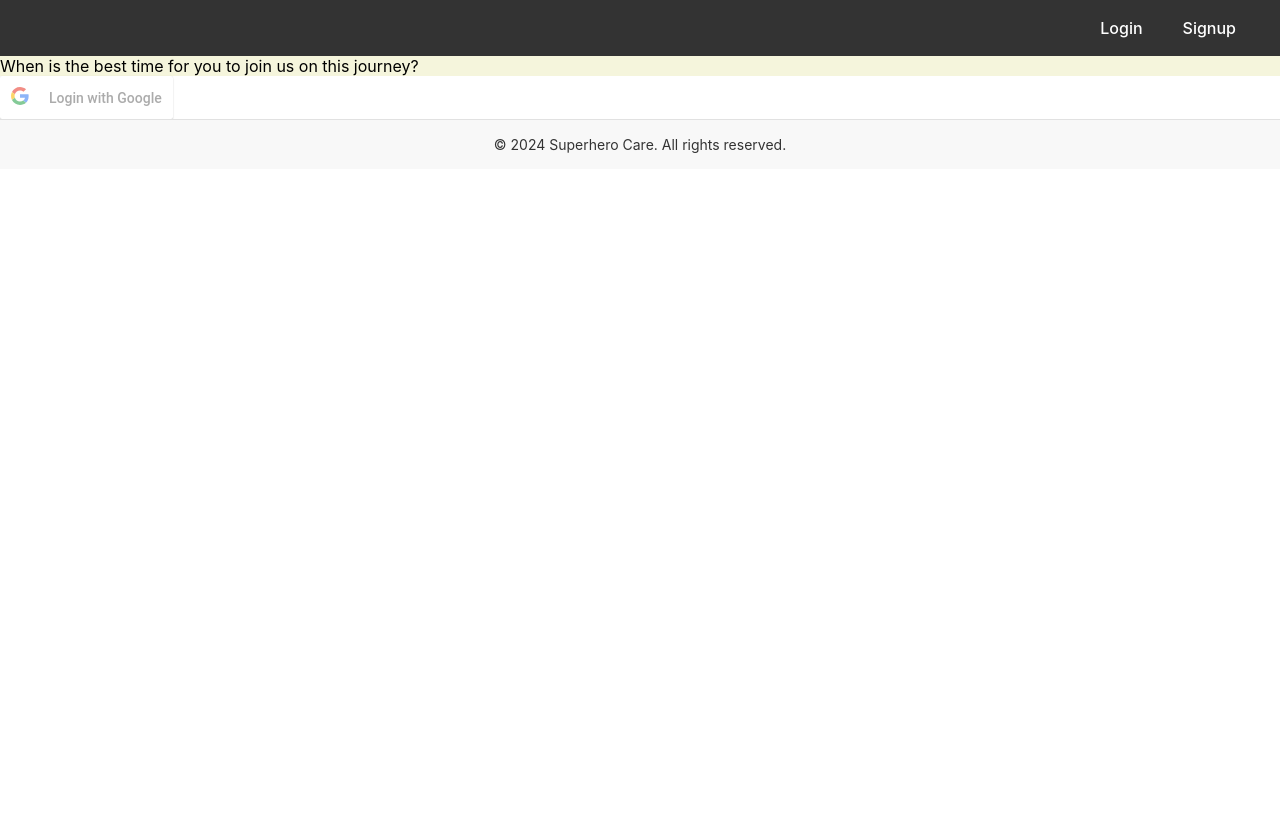
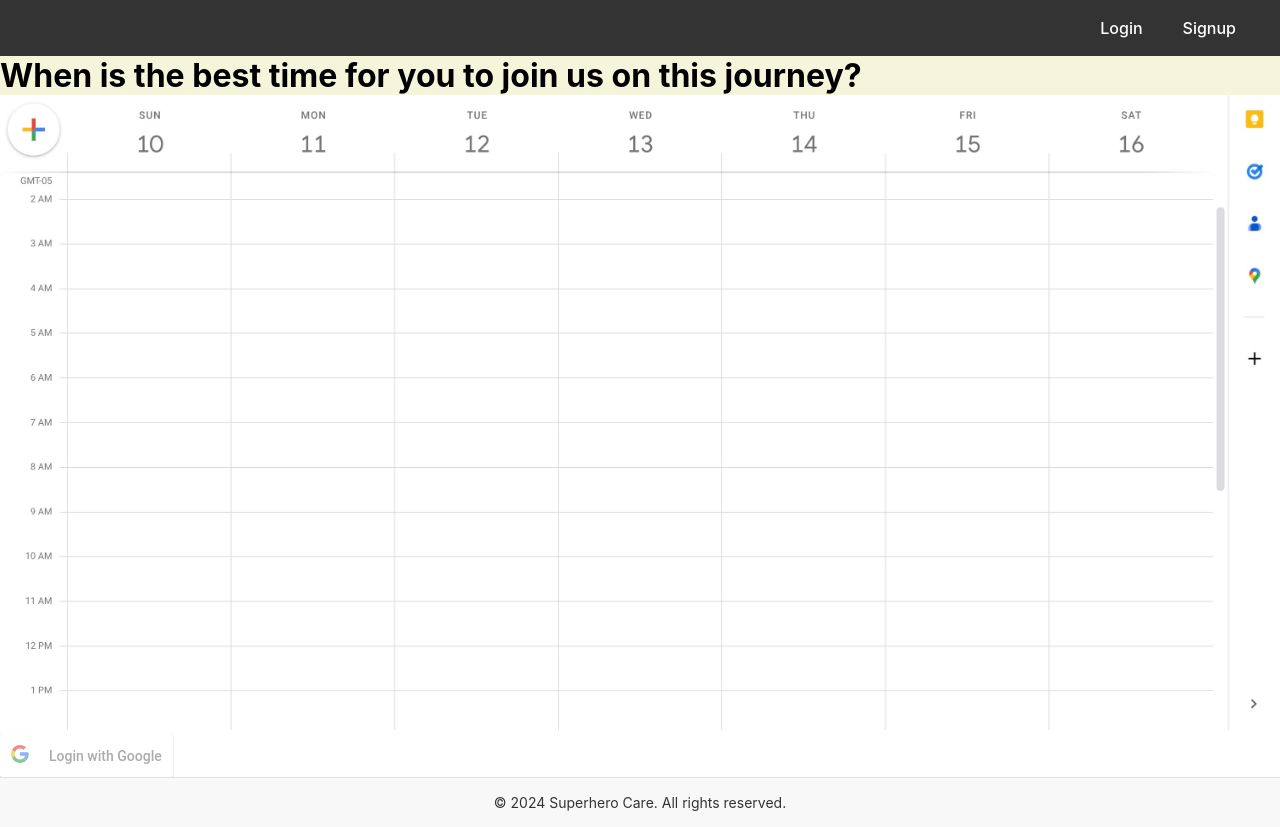
Before and after one commit to gkp78238/UGA_HacksNine, a React (Create React App) app: page /book in a window 1280 px wide. Before the commit the page ends 800 px from the top, so only its background shows below. Built offline with nearby package versions, Linux system fonts and the light colour scheme.

Commit message:
googel cal

```diff
--- a/src/components/Book.css
+++ b/src/components/Book.css
@@ -1,6 +1,11 @@
-header {
+h1 {
     margin: 0;
     padding: 0%;
     background-color: beige;
     border: 10cap;
 }
+
+.cal {
+width: 100%;
+
+}
--- a/src/components/Book.js
+++ b/src/components/Book.js
@@ -1,8 +1,9 @@
 import React from 'react';
 import { GoogleLogin } from 'react-google-login';
 import './Book.css';
+import calendarImage from '../Images/calendarImage.jpeg';
 
-// Ensure clientId is stored safely, consider using environment variables
+
 const clientId = "587776829840-8474v6hkt279dc2eh22oafdvtb11oihq.apps.googleusercontent.com";
 
 const Book = () => {
@@ -15,10 +16,10 @@
                 },
             });
             const data = await response.json();
-            console.log(data); // Consider updating component state to render calendar data
+            console.log(data);
         } catch (error) {
             console.error('Error fetching calendar data:', error);
-            // Consider updating component state to show error
+
         }
     };
 
@@ -29,12 +30,12 @@
 
     const onFailure = (res) => {
         console.log('Login failed: res:', res);
-        // Consider providing user feedback on login failure
     };
 
     return (
         <div>
-            <header> When is the best time for you to join us on this journey? </header>
+            <h1> When is the best time for you to join us on this journey? </h1>
+            <img src= {calendarImage} alt="Calendar" className="cal" />
             <GoogleLogin
                 clientId={clientId}
                 buttonText="Login with Google"
```
Also changed, not shown: src/Images/calendarImage.jpeg (added).
